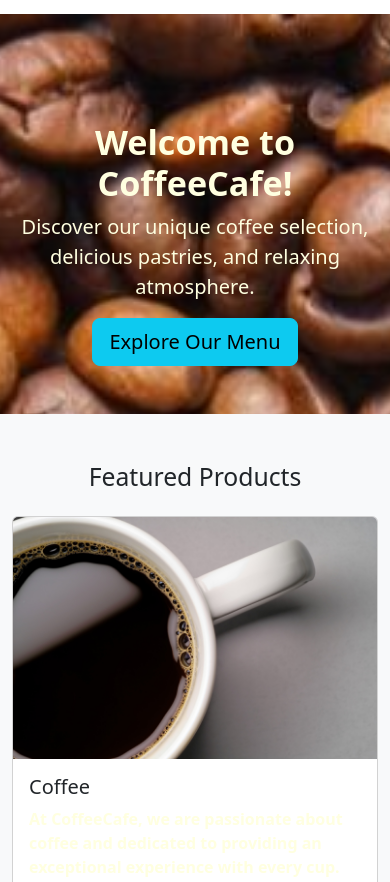
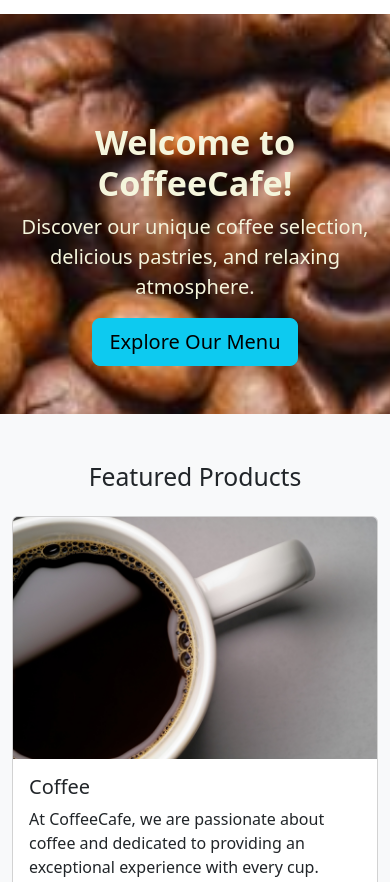
Before and after one commit to BenyBen1/Colaborative-workshop, a plain HTML site: page index.html in a window 390 px wide. Shown: the part 140-1022 px from the top of the page. Drawn offline with nearby package versions, Linux system fonts and the light colour scheme.

Commit message:
better responsiveness

```diff
--- a/index.css
+++ b/index.css
@@ -57,7 +57,33 @@ blockquote footer {
     background-color: rgba(190, 183, 164, 0.8);
 }
 
-#welcomezone h1,p {
-        color: #FFFFE0;
+#welcomezone {
+    h1 {
+        color: #F5F5DC;
         font-weight: 600;
+    }
+
+    p {
+        color: #F5F5DC;
+        font-weight: 400;
+    }
+
 }
+
+
+#product-section{
+
+.card {
+    transition: transform 0.3s ease, box-shadow 0.3s ease;
+  }
+
+  .card:hover {
+    transform: scale(1.05);
+    box-shadow: 0 8px 20px rgba(0, 0, 0, 0.15);
+    cursor: pointer;
+  }
+
+  .card-body:hover {
+    background-color: #f8f9fa;
+  }
+}
--- a/index.html
+++ b/index.html
@@ -84,7 +84,7 @@
       </section>
 
       <!-- Featured Products Section -->
-      <section class="py-5 bg-light">
+      <section class="py-5 bg-light" id="product-section">
         <div class="container">
           <h2 class="text-center mb-4">Featured Products</h2>
           <div class="row">
@@ -146,7 +146,7 @@
       </section>
 
       <!-- Testimonials Section -->
-      <section class="bg-light text-dark py-5">
+      <section class="bg-light text-dark py-5" id="testimonial">
         <div class="container">
           <h2 class="text-center mb-4">What Our Customers Say</h2>
           <div class="row">
```
